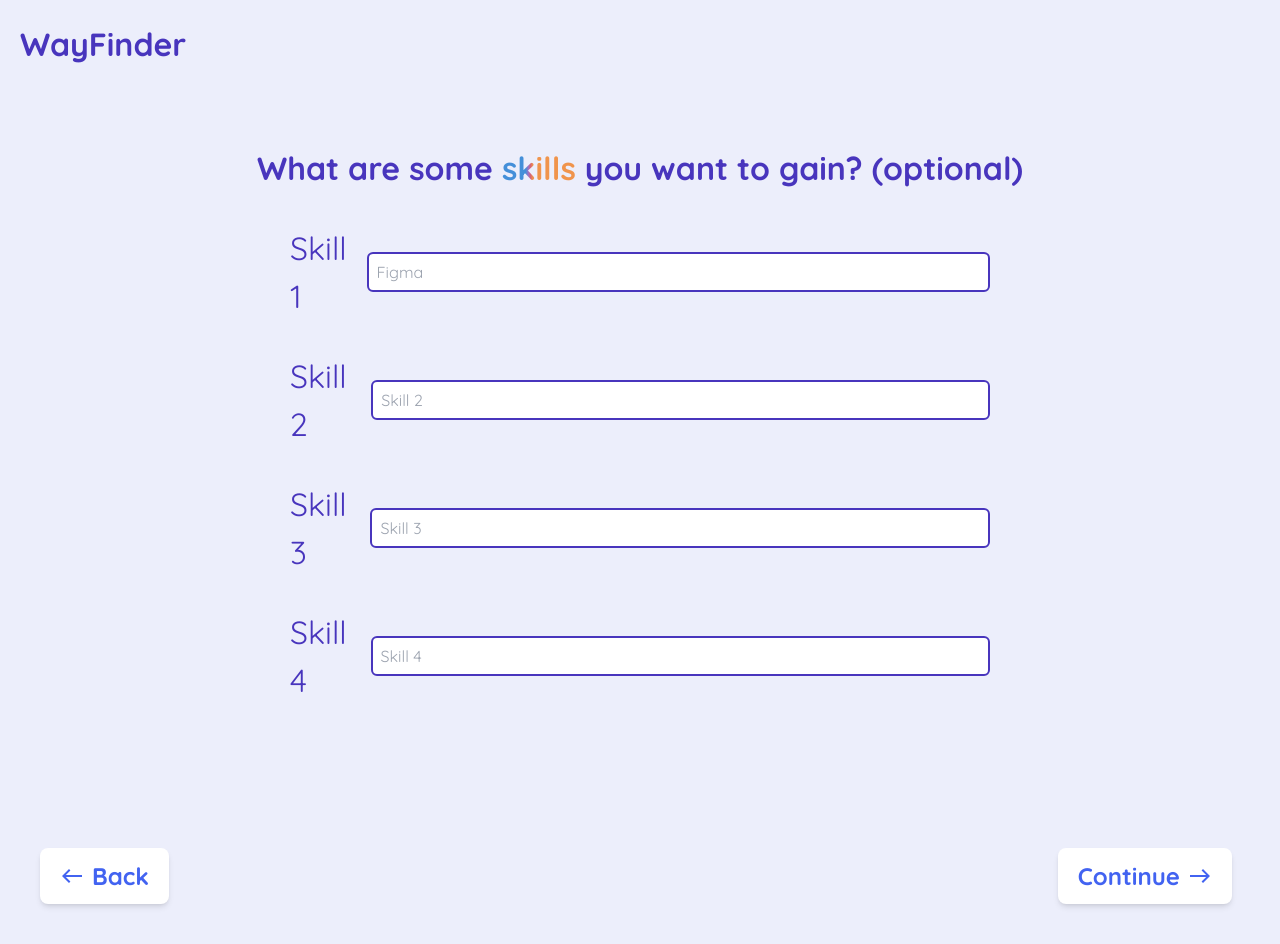
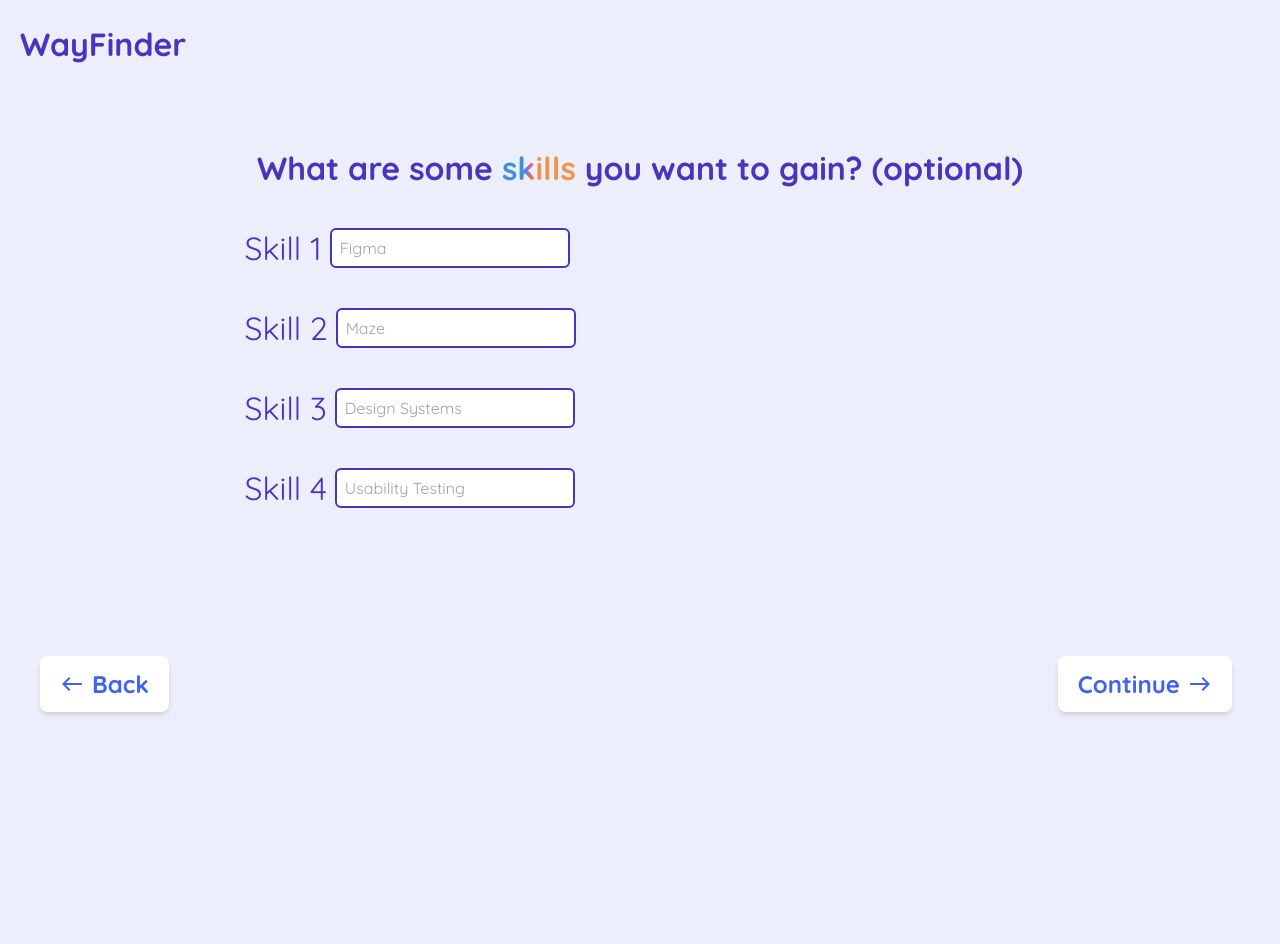
Before and after one commit to britzky/career-coach, a React (Vite) app in the folder frontend/career-coach/: page /desired-skills in a window 1280 px wide. Built offline with nearby package versions, Linux system fonts and the light colour scheme.

Commit message:
made revisions to navbar to display different text when on landing page, worked on desired skills page

```diff
--- a/frontend/career-coach/src/components/NavBar/NavBar.tsx
+++ b/frontend/career-coach/src/components/NavBar/NavBar.tsx
@@ -1,15 +1,17 @@
 import React from 'react';
-import { Link } from 'react-router-dom';
+import { Link, useLocation } from 'react-router-dom';
 
 interface NavBarProps {
-    text: string;
+    isLandingPage: boolean;
 }
 
-export const NavBar: React.FC<NavBarProps> = ({ text }) => {
+export const NavBar: React.FC<NavBarProps> = ({ isLandingPage }) => {
     return (
         <nav className='navbar p-5'>
             <div className='navbar-text'>
-                <Link to='/' className='text-purpleText text-base font-bold'>{text}</Link>
+                <Link to='/' className='text-purpleText text-base font-bold'>
+                    {isLandingPage ? "MyPDP" : "WayFinder"}
+                </Link>
             </div>
         </nav>
     )
--- /dev/null
+++ b/frontend/career-coach/src/components/SkillsInputBox/SkillsInputBox.tsx
@@ -0,0 +1,24 @@
+interface SkillsInputBoxProps {
+    placeholder: string;
+    border?: boolean;
+    onChange?: (value: string) => void;
+    onBlur?: (value: string) => void;
+    required?: boolean;
+}
+
+export const SkillsInputBox: React.FC<SkillsInputBoxProps> = ({ placeholder, border=false, onChange, required=false, onBlur }) => {
+  const inputClass = border ? "w-60 h-10 px-2 rounded-md border-2 border-purpleText" : "w-full h-10 px-2 rounded-md";
+
+  return (
+    <>
+        <input
+          className={inputClass}
+          type="text"
+          placeholder={placeholder}
+          onChange={(e) => onChange && onChange(e.target.value)}
+          onBlur={(e) => onBlur && onBlur(e.target.value)}
+          required={required}
+        />
+    </>
+  )
+}
--- /dev/null
+++ b/frontend/career-coach/src/components/SkillsInputBox/index.ts
@@ -0,0 +1 @@
+export { SkillsInputBox } from "./SkillsInputBox";
--- a/frontend/career-coach/src/pages/DesiredJob/DesiredJob.tsx
+++ b/frontend/career-coach/src/pages/DesiredJob/DesiredJob.tsx
@@ -26,7 +26,7 @@ export const DesiredJob = () => {
         </div>
         <div className="mb-7">
           <InputBox
-            placeholder='If you cant find your job below, search it here'
+            placeholder="If you can't find your job below, search it here"
             onChange={handleInputChange}
             border
           />
--- a/frontend/career-coach/src/pages/DesiredSkills/DesiredSkills.tsx
+++ b/frontend/career-coach/src/pages/DesiredSkills/DesiredSkills.tsx
@@ -1,5 +1,5 @@
 import { useEffect } from 'react'
-import { InputBox } from '../../components/InputBox'
+import { SkillsInputBox } from '../../components/SkillsInputBox'
 import { NavButton } from '../../components/NavButton'
 import { useCareerDetails } from '../../context/CareerContext'
 
@@ -24,22 +24,22 @@ export const DesiredSkills = () => {
           <p className="text-purpleText text-base font-bold">What are some<span className="bg-desired-skills gradient-text"> skills </span>you want to gain? (optional)</p>
         </div>
         <div className='flex justify-center'> {/* added this line/div  */}
-          <div className="flex flex-col justify-center w-[700px]">
+          <div className="flex flex-col justify-center w-[791px]">
             <div className='mb-8 flex items-center'>
               <span className='mr-2 text-purpleText text-base'>Skill 1</span>
-              <InputBox placeholder='Figma' onBlur={handleInputChange} border/>
+              <SkillsInputBox placeholder='Figma' onBlur={handleInputChange} border/>
             </div>
             <div className='mb-8 flex items-center'>
               <span className='mr-2 text-purpleText text-base'>Skill 2</span>
-              <InputBox placeholder='Skill 2' onBlur={handleInputChange} border/>
+              <SkillsInputBox placeholder='Maze' onBlur={handleInputChange} border/>
             </div>
             <div className='mb-8 flex items-center'>
               <span className='mr-2 text-purpleText text-base'>Skill 3</span>
-              <InputBox placeholder='Skill 3' onBlur={handleInputChange} border/>
+              <SkillsInputBox placeholder='Design Systems' onBlur={handleInputChange} border/>
             </div>
             <div className='mb-8 flex items-center'>
               <span className='mr-2 text-purpleText text-base'>Skill 4</span>
-              <InputBox placeholder='Skill 4' onBlur={handleInputChange} border/>
+              <SkillsInputBox placeholder='Usability Testing' onBlur={handleInputChange} border/>
             </div>
           </div>
         </div>
--- a/frontend/career-coach/src/pages/JobLevel/JobLevel.tsx
+++ b/frontend/career-coach/src/pages/JobLevel/JobLevel.tsx
@@ -22,18 +22,16 @@ export const JobLevel = () => {
         </div>
         <div className="flex flex-wrap gap-10 justify-center">
           <div>
-            <CareerInfoCard text="Entry Level" tag="0-3 years" onCardClick={handleCardClick}/>
-            <br />
-            <span>0-3 Years</span>
+            <CareerInfoCard text="Entry Level" years="0-3 years" tag="Entry" onCardClick={handleCardClick}/>
           </div>
           <div>
-            <CareerInfoCard text="Mid Level 3-5 Years" tag="3-5 years" onCardClick={handleCardClick}/>
+            <CareerInfoCard text="Mid Level" years="3-5 Years" tag="Mid" onCardClick={handleCardClick}/>
           </div>
           <div>
-            <CareerInfoCard text="Senior Level 5-7 Years" tag="5-7 years" onCardClick={handleCardClick}/>
+            <CareerInfoCard text="Senior Level" years="5-7 Years" tag="Senior" onCardClick={handleCardClick}/>
           </div>
           <div>
-            <CareerInfoCard text="Manager 7-10 Years" tag="7-10 years" onCardClick={handleCardClick}/>
+            <CareerInfoCard text="Manager" years="7-10 Years" tag="Manager" onCardClick={handleCardClick}/>
           </div>
         </div>
         <div className="flex justify-between mt-40">
--- a/frontend/career-coach/src/pages/Timeframe/Timeframe.tsx
+++ b/frontend/career-coach/src/pages/Timeframe/Timeframe.tsx
@@ -16,11 +16,11 @@ export const Timeframe = () => {
         </div>
         <div className="flex flex-col items-center">
           <div className='mb-6 w-40 flex justify-center'> {/* added flex justify-center */}
-            <InputBox placeholder='12 Months' onChange={handleInputChange}/>
+            <InputBox placeholder='12' onChange={handleInputChange}/>
             <span className='ml-2'>Months</span> {/* added this line */}
           </div>
           <div className='mb-6 w-40 flex justify-center'>
-            <InputBox placeholder='0 Years' onChange={handleInputChange} />
+            <InputBox placeholder='0' onChange={handleInputChange} />
             <span className='ml-2'>Years</span>
           </div>
         </div>
--- a/frontend/career-coach/src/routes/AllRoutes/AllRoutes.tsx
+++ b/frontend/career-coach/src/routes/AllRoutes/AllRoutes.tsx
@@ -1,4 +1,4 @@
-import { Routes, Route } from "react-router-dom";
+import { Routes, Route, useLocation } from "react-router-dom";
 import {
     Budget, LandingPage, DesiredJob, DesiredSkills, HoursPerWeek, JobLevel,
     LearningStyle, LoadingScreen, SkillLevel, Timeframe
@@ -6,9 +6,12 @@ import {
 import { NavBar } from "../../components/NavBar";
 
 export const AllRoutes = () => {
+  const location = useLocation();
+  const isLandingPage = location.pathname === '/';
+
   return (
     <div>
-      <NavBar text="WayFinder" />
+      <NavBar isLandingPage={isLandingPage} />
       <Routes>
           <Route path="/" element={<LandingPage />} />
           <Route path="budget" element={<Budget />} />
```
